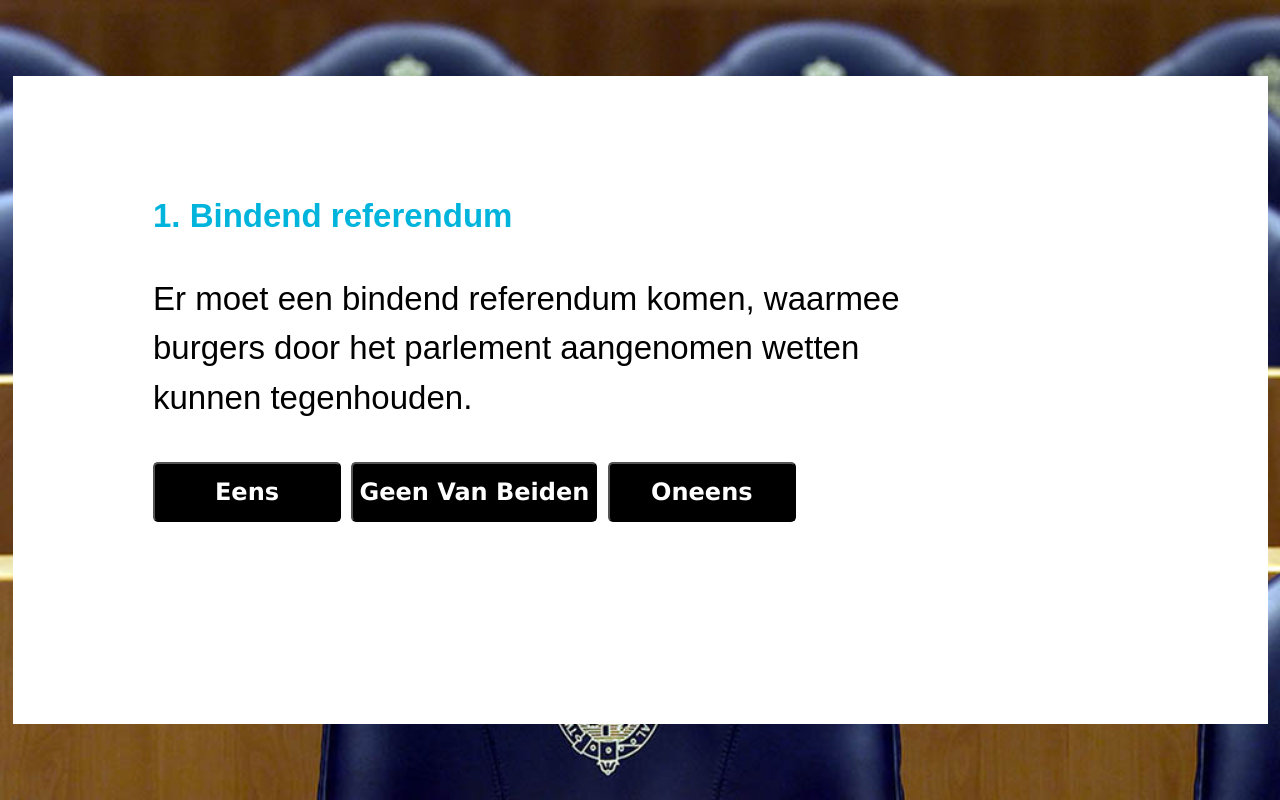
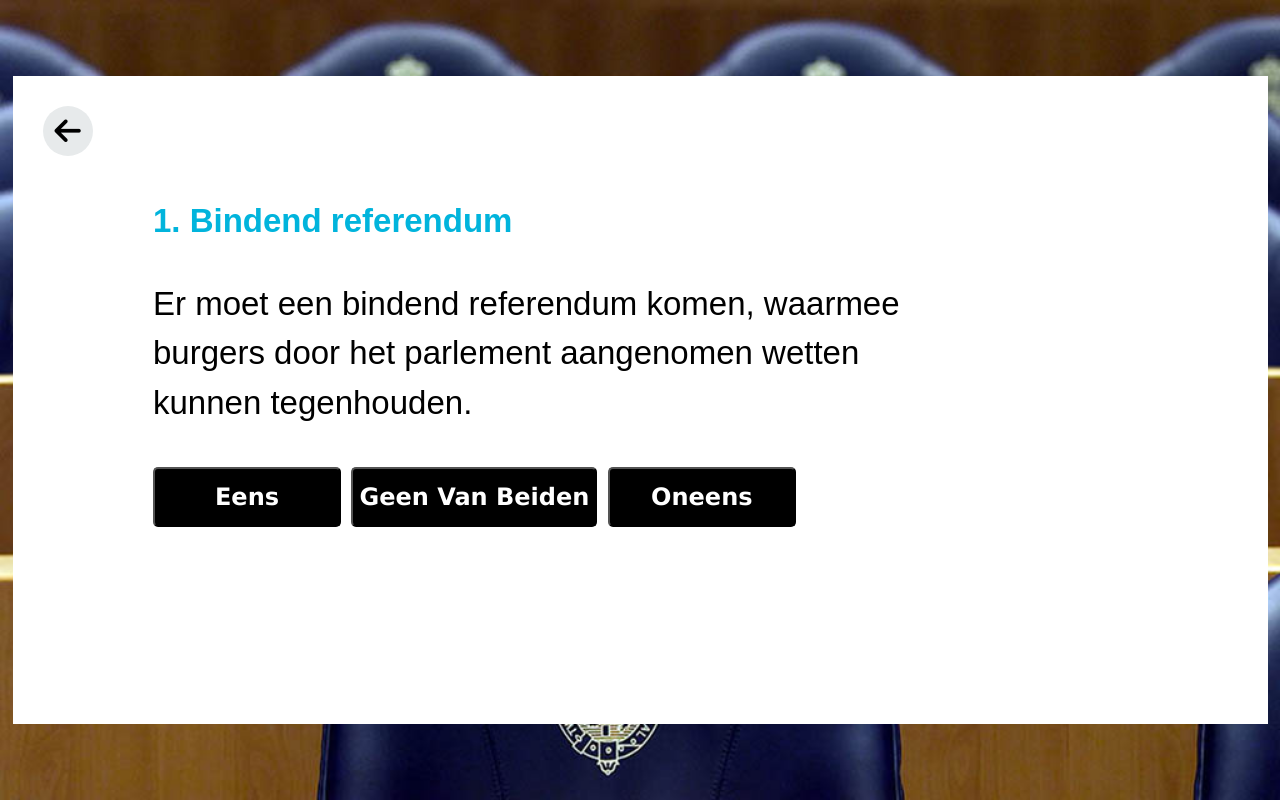
Before and after one commit to EduardWilleAO/Front-End-Challange, a plain HTML site: page index.html in a window 1280 px wide. Drawn offline with nearby package versions, Linux system fonts and the light colour scheme.

Commit message:
Update
Changed up files by:
making css and js folders where the stylesheets and scripts go.

added some styling.

Changed the render function up:
removed the buttons from the render and added them into an init function since they do not need to be re rendered.

Added a nextPage and prevPage function for cycling through the pages.

Added some checks to make sure you cant go minus or too far in the array (doesnt go below 1 and doesnt go over 30 (0-29 in the array).

```diff
--- a/stylesheet.css
+++ b/css/stylesheet.css
@@ -1,5 +1,5 @@
 body {
-  background-image: url("images/background-1024.jpg");
+  background-image: url("../images/background-1024.jpg");
 
   height: 100vh;
 
@@ -8,7 +8,7 @@ body {
   background-size: cover;
 }
 
-.content {
+#content {
     display: block;
     background: white;
     width: 100%;
@@ -21,26 +21,26 @@ body {
     transform: translateY(-50%);
 }
 
-.statement_wrapper {
-    max-width: 815px;
-    padding: 7em 1em 0 1em;
-    margin: 0 10%;
-}
-
-.statement_actions {
+#statement_wrapper {
     max-width: 815px;
     padding: 0em 1em 0 1em;
     margin: 0 10%;
 }
 
-.statement_title {
+#statement_actions {
+    max-width: 815px;
+    padding: 0em 1em 0 1em;
+    margin: 0 10%;
+}
+
+#statement_title {
     font-size: 33px;
     color: #01B4DC;
     font-family: 'Arial';
     font-weight: bold;
 }
 
-.statement_description {
+#statement_description {
     font-family: 'Arial';
     margin-bottom: 1em;
     font-size: 33px;
@@ -61,3 +61,20 @@ body {
     border-radius: 5px;
     cursor: pointer;
 }
+
+#btn-back {
+    background-color: #E7EAEB;
+    width: 50px;
+    height: 50px;
+    border-radius: 50%;
+    border: none;
+    font-size: 30px;
+    margin: 1em;
+}
+#btn-back:active {
+    background-color: grey;
+}
+#btn-back:hover {
+   transform:translateX(-2px);
+   transition: ease-in-out 0.2s;
+}
--- a/index.html
+++ b/index.html
@@ -4,18 +4,21 @@
     <meta charset="utf-8" />
     <title>Front End Challange - 99051422 - Eduard Wille</title>
     <link rel="stylesheet" href="https://www.w3schools.com/w3css/4/w3.css">
-    <link href="stylesheet.css" rel="stylesheet" />
+    <link href="css/stylesheet.css" rel="stylesheet" />
 </head>
 <body>
-    <div class="content">
-        <div class="statement_wrapper">
-            <h1 class="statement_title" tabindex="0">1. Bindend referendum</h1>
-            <p class="statement_description">
-		        Er moet een bindend referendum komen, waarmee burgers door het parlement aangenomen wetten kunnen tegenhouden.
-            </p>
-        </div>
-        <div id="statement_actions" class="statement_actions"></div>
+    <div id="content">
+        <button id="btn-back" onclick="prevPage()"><i class="fas fa-arrow-left"></i></button>
+        <div id="statement_wrapper"></div>
+        <div id="statement_actions"></div>
     </div>
-    <script type="text/javascript" src="init.js"></script>
+    <script src="https://kit.fontawesome.com/6185da5d11.js" crossorigin="anonymous"></script>
+    <script type="text/javascript" src="js/data.js"></script>
+    <script type="text/javascript" src="js/init.js"></script>
+    <script>
+        // Initializer
+        render();
+        init_buttons();
+    </script>
 </body>
 </html>
--- a/init.js
+++ /dev/null
@@ -1,23 +0,0 @@
-function init() {
-    var container = document.getElementById("statement_actions");
-
-    var buttonEens = document.createElement("button");
-    var buttonGeenVanBeiden = document.createElement("button");
-    var buttonOneens = document.createElement("button");
-
-    buttonEens.setAttribute("class", "btn-answer");
-    buttonGeenVanBeiden.setAttribute("class", "btn-answer");
-    buttonOneens.setAttribute("class", "btn-answer");
-
-    buttonEens.innerHTML = "Eens";
-    buttonGeenVanBeiden.innerHTML = "Geen Van Beiden";
-    buttonOneens.innerHTML = "Oneens";
-
-    container.appendChild(buttonEens);
-    container.appendChild(buttonGeenVanBeiden);
-    container.appendChild(buttonOneens);
-
-    console.log(container);
-}
-
-init();
--- /dev/null
+++ b/js/init.js
@@ -0,0 +1,82 @@
+questionCounter = 0;
+count = 0;
+
+// Initialize function to create the buttons
+// Only run once, otherwise add to render function and clear statement_actions in clear();
+function init_buttons() {
+    var buttonContainer = document.getElementById("statement_actions");
+
+    var buttonEens = document.createElement("button");
+    var buttonGeenVanBeiden = document.createElement("button");
+    var buttonOneens = document.createElement("button");
+
+    buttonEens.setAttribute("class", "btn-answer");
+    buttonGeenVanBeiden.setAttribute("class", "btn-answer");
+    buttonOneens.setAttribute("class", "btn-answer");
+
+    buttonEens.innerHTML = "Eens";
+    buttonGeenVanBeiden.innerHTML = "Geen Van Beiden";
+    buttonOneens.innerHTML = "Oneens";
+
+    // Creating an onclick to send a request te re render the page with a new count
+    buttonEens.onclick = function () {
+        if (count == 29) { return; }
+        if (count == undefined) {
+            count = 1;
+        } else {
+            count++;
+        }
+        nextPage(count);
+    }
+
+    buttonContainer.appendChild(buttonEens);
+    buttonContainer.appendChild(buttonGeenVanBeiden);
+    buttonContainer.appendChild(buttonOneens);
+}
+
+function render(count) {
+    // Clears page for the next render otherwise items would duplicate
+    clear();
+
+    // If statement to check if the count is undefined
+    if (!count == "" || count == "0") {
+        questionCounter = count;
+    } else {
+        console.log("The counter is either set to 0 or undefined");
+        questionCounter = 0;
+    }
+
+    var wrapperContainer = document.getElementById("statement_wrapper");
+
+    var title = document.createElement("h1");
+    var description = document.createElement("p");
+
+    title.setAttribute("id", "statement_title");
+    title.innerHTML = questionCounter + 1 + ". " + subjects[questionCounter].title;
+
+    description.setAttribute("id", "statement_description");
+    description.innerHTML = subjects[questionCounter].statement;
+
+    wrapperContainer.appendChild(title);
+    wrapperContainer.appendChild(description);
+}
+
+function nextPage(count) {
+    render(count);
+}
+
+function prevPage() {
+    if (count == 0) { return; }
+    if (count == undefined) {
+        count = 1;
+    } else {
+        count--;
+    }
+    render(count);
+}
+
+function clear() {
+    var wrapperContainer = document.getElementById("statement_wrapper");
+
+    wrapperContainer.innerHTML = "";
+}
```
Also changed, not shown: js/data.js (renamed from data.js).
